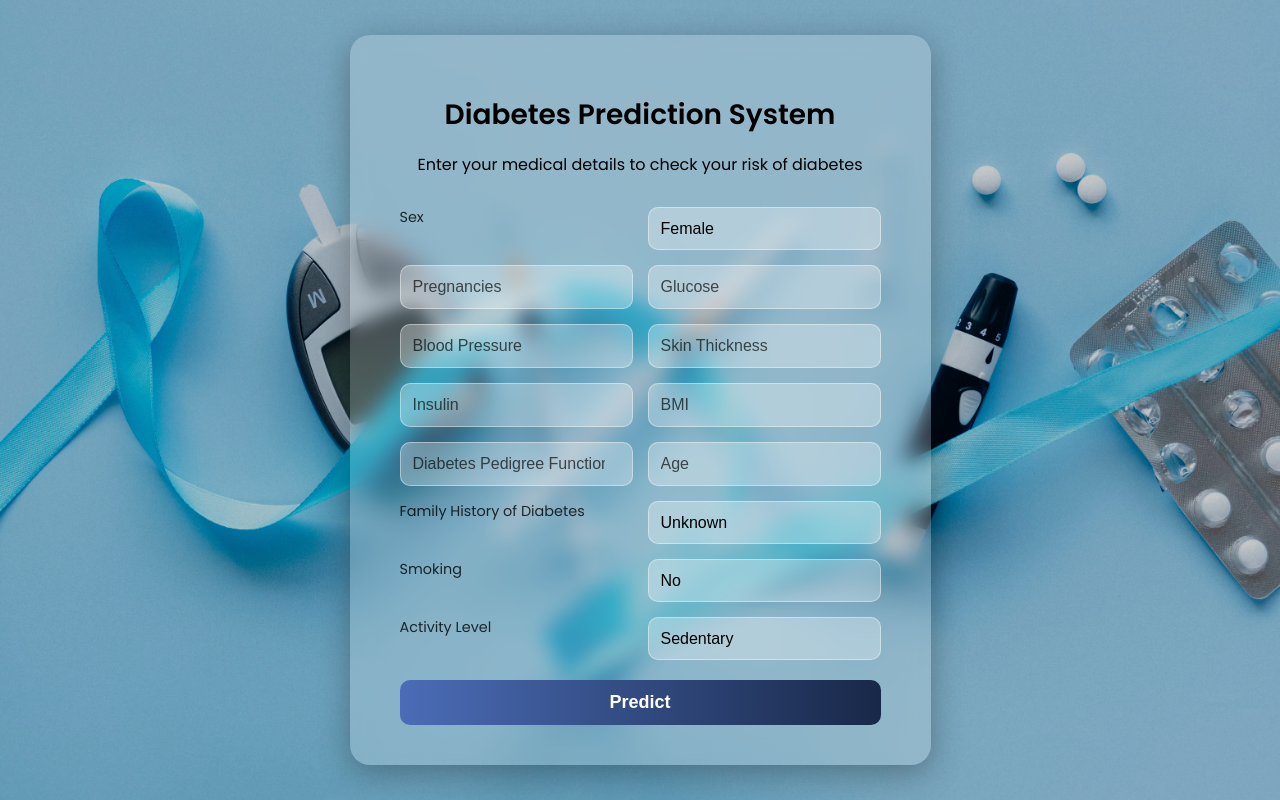
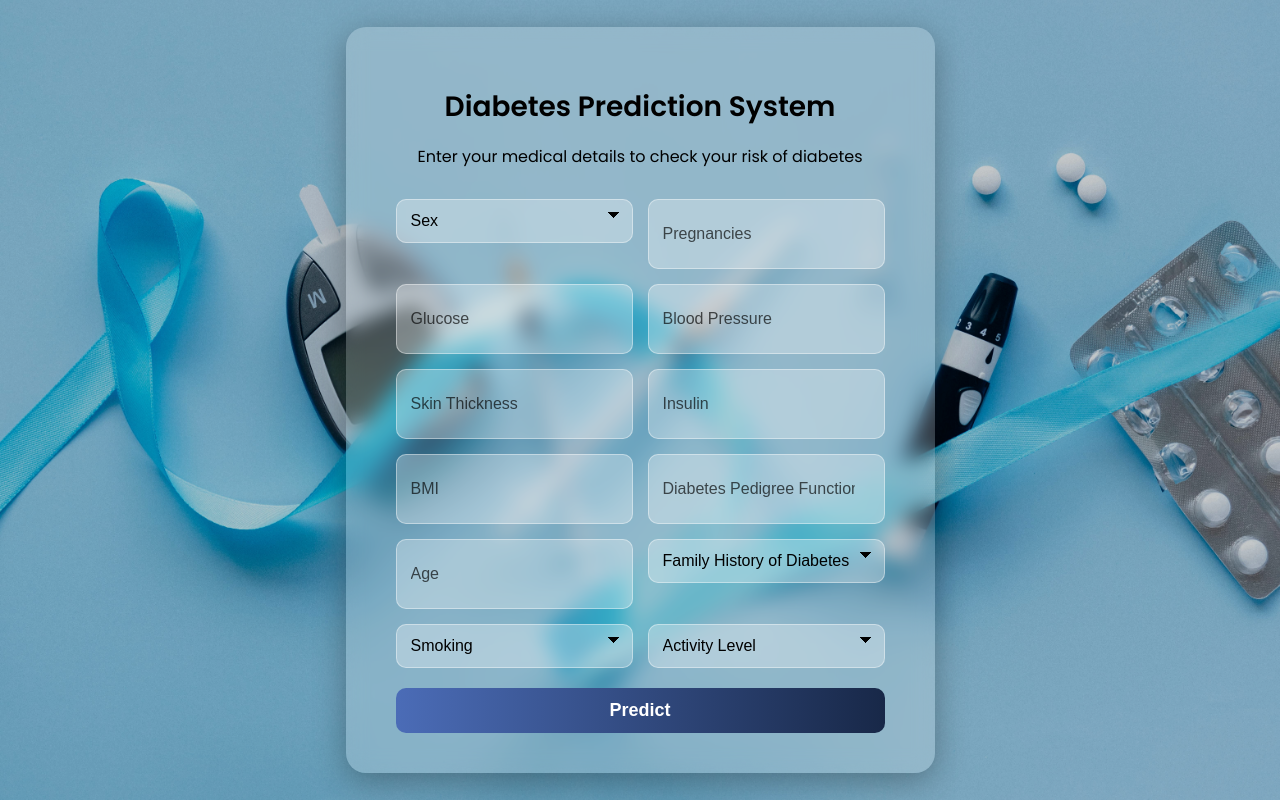
Before and after one commit to Abaidullahbutt/Diabetes_Prediction_AI, a Flask app: page / in a window 1280 px wide. Run offline with Flask 3, Linux system fonts and the light colour scheme; parts of the project's set-up code (start-up, migrations or seed data) failed here and were passed over.

Commit message:
Make selects visually consistent with inputs (placeholder options + styling)

```diff
--- a/static/style.css
+++ b/static/style.css
@@ -66,7 +66,7 @@ body, html {
 
 /* Inputs */
 input, select {
-    padding: 12px;
+    padding: 12px 14px;
     border-radius: 10px;
     border: 1px solid rgba(255, 255, 255, 0.4);
     background: rgba(255, 255, 255, 0.3);
@@ -75,7 +75,18 @@ input, select {
     -webkit-appearance: none; /* remove default arrow on Safari */
     -moz-appearance: none;
     appearance: none;
+    height: 44px;
 }
+
+/* Add custom arrow so selects look like inputs with an arrow on the right */
+select {
+    background-image: linear-gradient(45deg, transparent 50%, #000 50%), linear-gradient(135deg, #000 50%, transparent 50%);
+    background-position: calc(100% - 18px) calc(50% - 6px), calc(100% - 12px) calc(50% - 6px);
+    background-size: 6px 6px, 6px 6px;
+    background-repeat: no-repeat;
+    padding-right: 34px;
+}
+
 
 input::placeholder {
     color: #000000aa;
--- a/templates/index.html
+++ b/templates/index.html
@@ -15,8 +15,8 @@
 
             <form action="/predict" method="POST">
                 <div class="form-grid">
-                    <label for="Sex">Sex</label>
                     <select name="Sex" id="Sex" required>
+                        <option value="" disabled selected>Sex</option>
                         <option value="Female">Female</option>
                         <option value="Male">Male</option>
                         <option value="Other">Other</option>
@@ -32,21 +32,21 @@
                     <input type="number" name="Age" placeholder="Age" required>
 
                     <!-- Optional metadata fields (not used by current model but useful for records) -->
-                    <label for="FamilyHistory">Family History of Diabetes</label>
                     <select name="FamilyHistory" id="FamilyHistory">
+                        <option value="" disabled selected>Family History of Diabetes</option>
                         <option value="unknown">Unknown</option>
                         <option value="yes">Yes</option>
                         <option value="no">No</option>
                     </select>
 
-                    <label for="Smoking">Smoking</label>
                     <select name="Smoking" id="Smoking">
+                        <option value="" disabled selected>Smoking</option>
                         <option value="no">No</option>
                         <option value="yes">Yes</option>
                     </select>
 
-                    <label for="ActivityLevel">Activity Level</label>
                     <select name="ActivityLevel" id="ActivityLevel">
+                        <option value="" disabled selected>Activity Level</option>
                         <option value="sedentary">Sedentary</option>
                         <option value="moderate">Moderate</option>
                         <option value="active">Active</option>
```
